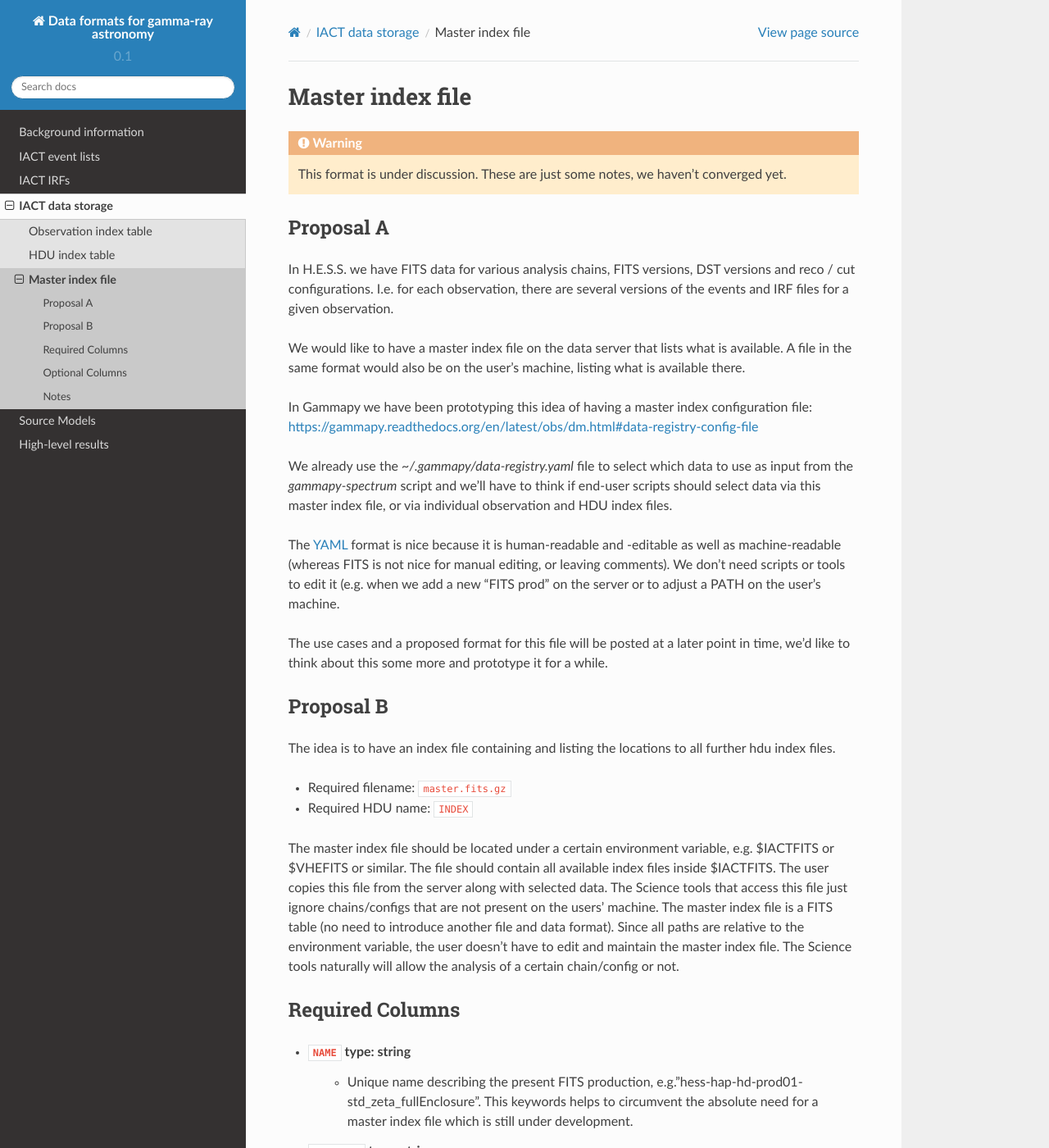
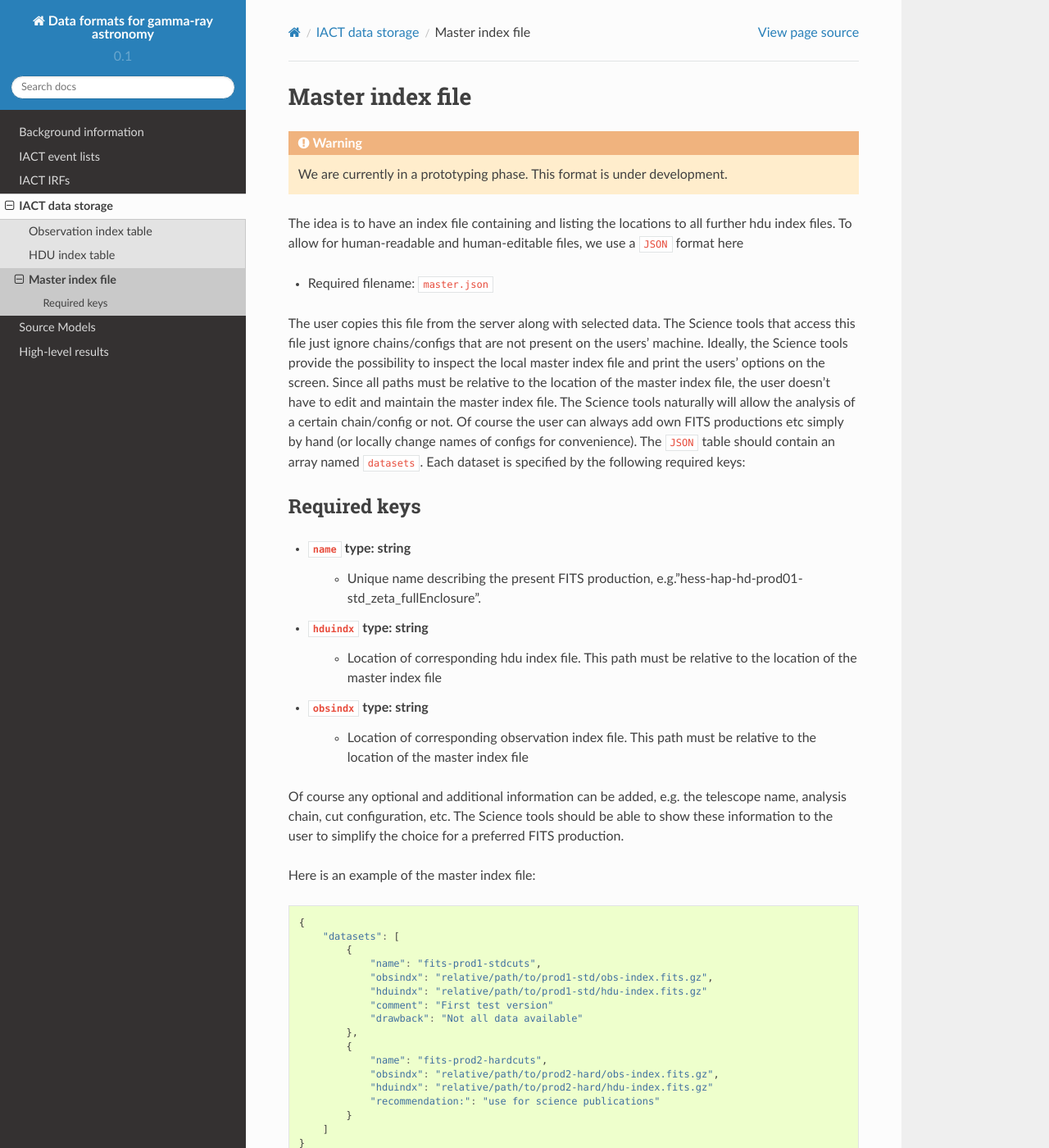
Before and after one commit to open-gamma-ray-astro/gamma-astro-data-formats, a Sphinx documentation site: the page built from source/data_storage/super_index/index.rst, in a window 1280 px wide and 1400 px high. Shown: the whole window at 82% size. Built offline with Sphinx 7.4.7 and the Read the Docs theme 2.0.0, drawn with Linux system fonts in a browser that asks for light colours; some of the changed text lies outside the part shown.

Commit message:
Updated master index file to json and documented the format and options

```diff
--- a/source/data_storage/super_index/index.rst
+++ b/source/data_storage/super_index/index.rst
@@ -3,76 +3,56 @@
 Master index file
 =================
 
-.. warning:: This format is under discussion. These are just some notes, we haven't converged yet.
+.. warning:: We are currently in a prototyping phase. This format is under development.
 
 
-Proposal A
-----------
+The idea is to have an index file containing and listing the locations to all further hdu index files.
+To allow for human-readable and human-editable files, we use a ``JSON`` format here
 
-In H.E.S.S. we have FITS data for various analysis chains, FITS versions, DST versions and
-reco / cut configurations. I.e. for each observation, there are several versions of the events
-and IRF files for a given observation.
+* Required filename: ``master.json``
 
-We would like to have a master index file on the data server that lists what is available.
-A file in the same format would also be on the user's machine, listing what is available there.
+The user copies this file from the server along with selected data. The Science tools that access this file just
+ignore chains/configs that are not present on the users' machine. Ideally, the Science tools provide the possibility
+to inspect the local master index file and print the users' options on the screen. Since all paths must be relative
+to the location of the master index file, the user doesn't have to edit and maintain the master index file. The
+Science tools naturally will allow the analysis of a certain chain/config or not. Of course the user can always add
+own FITS productions etc simply by hand (or locally change names of configs for convenience).
+The ``JSON`` table should contain an array named ``datasets``. Each dataset is specified by the following required keys:
 
-In Gammapy we have been prototyping this idea of having a master index configuration file:
-https://gammapy.readthedocs.org/en/latest/obs/dm.html#data-registry-config-file
+Required keys
+-------------
+* ``name`` type: string
+    * Unique name describing the present FITS production, e.g."hess-hap-hd-prod01-std_zeta_fullEnclosure".
+* ``hduindx`` type: string
+    * Location of corresponding hdu index file. This path must be relative to the location of the master index file
+* ``obsindx`` type: string
+    * Location of corresponding observation index file. This path must be relative to the location of the master index file
 
-We already use the `~/.gammapy/data-registry.yaml` file to select which data to use as input
-from the `gammapy-spectrum` script and we'll have to think if end-user scripts should select data
-via this master index file, or via individual observation and HDU index files.
+Of course any optional and additional information can be added, e.g. the telescope name, analysis chain, cut configuration, etc.
+The Science tools should be able to show these information to the user to simplify the choice for a preferred FITS production.
 
-The `YAML <https://en.wikipedia.org/wiki/YAML>`__ format is nice because it is human-readable
-and -editable as well as machine-readable (whereas FITS is not nice for manual editing,
-or leaving comments). We don't need scripts or tools to edit it (e.g. when we add a new
-"FITS prod" on the server or to adjust a PATH on the user's machine.
+Here is an example of the master index file:
 
-The use cases and a proposed format for this file will be posted at a later point in time,
-we'd like to think about this some more and prototype it for a while.
+.. code-block:: javascript
 
-Proposal B
-----------
-
-The idea is to have an index file containing and listing the locations to all further hdu index files.
-
-* Required filename: ``master.fits.gz``
-* Required HDU name: ``INDEX``
-
-The master index file should be located under a certain environment variable, e.g.
-$IACTFITS or $VHEFITS or similar. The file should contain all available index files inside $IACTFITS. The user
-copies this file from the server along with selected data. The Science tools that access this file just
-ignore chains/configs that are not present on the users' machine. The master index file is a FITS table
-(no need to introduce another file and data format). Since
-all paths are relative to the environment variable, the user doesn't have to
-edit and maintain the master index file. The Science tools naturally will allow
-the analysis of a certain chain/config or not.
-
-Required Columns
------------------
-
-* ``NAME`` type: string
-    * Unique name describing the present FITS production, e.g."hess-hap-hd-prod01-std_zeta_fullEnclosure". This keywords helps to circumvent the absolute need for a master index file which is still under development.
-* ``HDUINDEX`` type: string
-    * Location of corresponding hdu index file. This path should be relative to the location of the master index file
-* ``OBSINDEX`` type: string
-    * Location of corresponding observation index file. This path should be relative to the location of the master index file
-
-Optional Columns
------------------
-* ``TELESCOP`` type: string
-    * Telescope name
-* ``CHAIN`` type: string
-    * Analysis/reconstruction chain
-* ``FITSVER`` type: string
-    * Version of FITS production
-* ``DSTVER`` type: string
-    * Version of DST/Data production
-* ``CONFIG`` type: string
-    * Name of cut configuration
+   {
+       "datasets": [
+           {
+               "name": "fits-prod1-stdcuts",
+	       "obsindx": "relative/path/to/prod1-std/obs-index.fits.gz",
+               "hduindx": "relative/path/to/prod1-std/hdu-index.fits.gz"
+	       "comment": "First test version"
+	       "drawback": "Not all data available"
+           },
+           {
+	       "name": "fits-prod2-hardcuts",
+	       "obsindx": "relative/path/to/prod2-hard/obs-index.fits.gz",
+               "hduindx": "relative/path/to/prod2-hard/hdu-index.fits.gz"
+	       "recommendation:": "use for science publications"
+           }
+       ]
+   }
 
 
-Notes
-------
-
-* The paths to the files in "OBSINDX" and "HDUINDX" are relative to the above environment variable, i.e. relative to this master index file.
+Note that the keywords "comment", "drawback" and "recommendation" are arbitray and can be added from the user or maintainer of the master index file. The Science
+tools can display them for the user to get more details about each FITS dataset on the users' machine.
```
